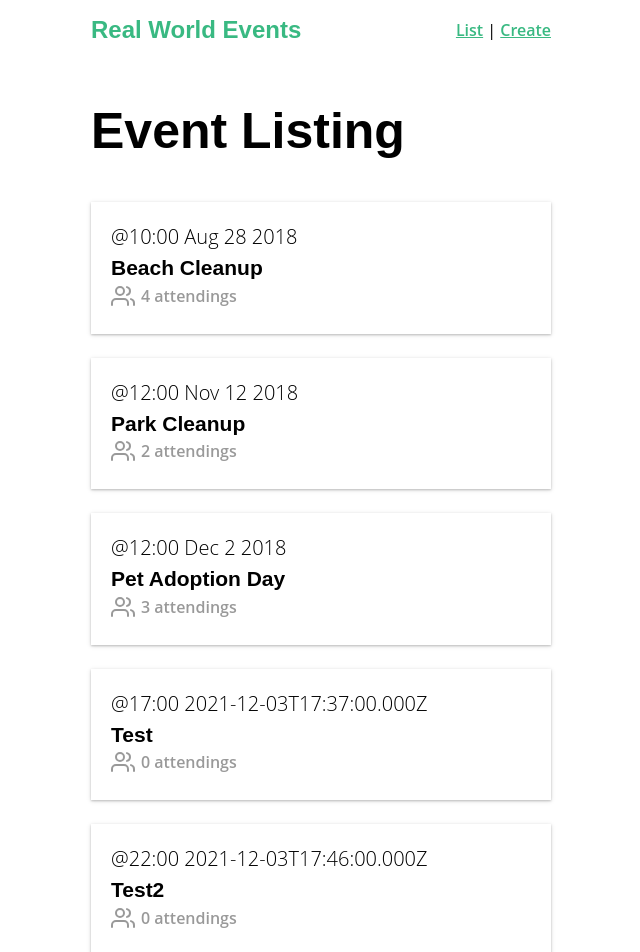
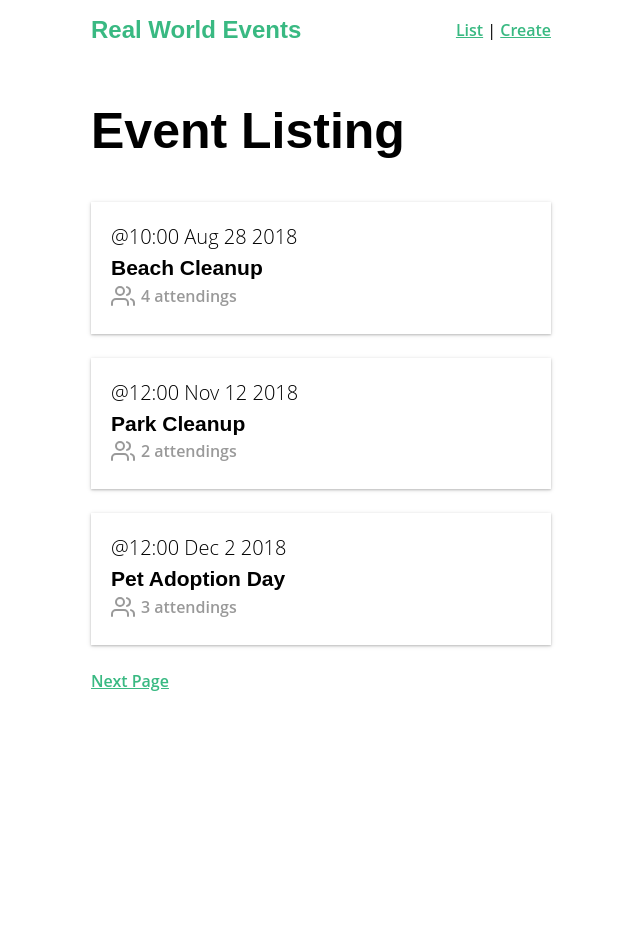
Before and after one commit to leonbohdan/real-world-vue, a Vue app: page / in a window 1280 px wide. Shown: the top 952 px of the page, without its empty margins (319-959 px from the left). After the commit the page ends 800 px from the top, so only its background shows below. Built offline with nearby package versions, Linux system fonts and the light colour scheme; data requests are answered from the project's data file.

Commit message:
Pagination

```diff
--- a/db.json
+++ b/db.json
@@ -73,31 +73,163 @@
       ]
     },
     {
-      "id": 137271,
-      "category": "nature",
-      "organizer": {
-        "id": "abc123",
-        "name": "Adam Jahr"
-      },
-      "title": "Test",
-      "description": "",
-      "location": "",
-      "date": "2021-12-03T17:37:00.000Z",
-      "time": "17:00",
-      "attendees": []
+      "id": 4,
+      "title": "Disco Party",
+      "date": "Aug 28 2018",
+      "time": "10:00",
+      "location": "Daytona Beach",
+      "description": "Let's clean up this beach.",
+      "organizer": "Adam Jahr",
+      "category": "sustainability",
+      "attendees": [
+        {
+          "id": "abc123",
+          "name": "Adam Jahr"
+        },
+        {
+          "id": "def456",
+          "name": "Gregg Pollack"
+        },
+        {
+          "id": "ghi789",
+          "name": "Beth Swanson"
+        },
+        {
+          "id": "jkl101",
+          "name": "Mary Gordon"
+        }
+      ]
     },
     {
-      "id": 6476867,
-      "category": "education",
+      "id": 5,
+      "title": "Vue Users Group",
+      "date": "Nov 12 2018",
+      "time": "12:00",
+      "location": "132 N Magnolia Street, Orlando, Florida",
+      "description": "We're going to clean up this park.",
+      "organizer": "Adam Jahr",
+      "category": "nature",
+      "attendees": [
+        {
+          "id": "ghi789",
+          "name": "Beth Swanson"
+        },
+        {
+          "id": "jkl101",
+          "name": "Mary Gordon"
+        }
+      ]
+    },
+    {
+      "id": 6,
+      "title": "Orlando Dev Meetup",
+      "date": "Dec 2 2018",
+      "time": "12:00",
+      "location": "132 N Magnolia Street, Orlando, Florida",
+      "description": "Help animals find new homes.",
+      "organizer": "Gregg Pollack",
+      "category": "animal welfare",
+      "attendees": [
+        {
+          "id": "abc123",
+          "name": "Adam Jahr"
+        },
+        {
+          "id": "ghi789",
+          "name": "Beth Swanson"
+        },
+        {
+          "id": "jkl101",
+          "name": "Mary Gordon"
+        }
+      ]
+    },
+    {
+      "id": 7,
+      "title": "Yoga Class",
+      "date": "Aug 28 2018",
+      "time": "10:00",
+      "location": "Daytona Beach",
+      "description": "Let's clean up this beach.",
+      "organizer": "Adam Jahr",
+      "category": "sustainability",
+      "attendees": [
+        {
+          "id": "abc123",
+          "name": "Adam Jahr"
+        },
+        {
+          "id": "def456",
+          "name": "Gregg Pollack"
+        },
+        {
+          "id": "ghi789",
+          "name": "Beth Swanson"
+        },
+        {
+          "id": "jkl101",
+          "name": "Mary Gordon"
+        }
+      ]
+    },
+    {
+      "id": 8,
+      "title": "Breathing Meditation",
+      "date": "Nov 12 2018",
+      "time": "12:00",
+      "location": "132 N Magnolia Street, Orlando, Florida",
+      "description": "We're going to clean up this park.",
+      "organizer": "Adam Jahr",
+      "category": "nature",
+      "attendees": [
+        {
+          "id": "ghi789",
+          "name": "Beth Swanson"
+        },
+        {
+          "id": "jkl101",
+          "name": "Mary Gordon"
+        }
+      ]
+    },
+    {
+      "id": 9,
+      "title": "Dancing Class",
+      "date": "Dec 2 2018",
+      "time": "12:00",
+      "location": "132 N Magnolia Street, Orlando, Florida",
+      "description": "Help animals find new homes.",
+      "organizer": "Gregg Pollack",
+      "category": "animal welfare",
+      "attendees": [
+        {
+          "id": "abc123",
+          "name": "Adam Jahr"
+        },
+        {
+          "id": "ghi789",
+          "name": "Beth Swanson"
+        },
+        {
+          "id": "jkl101",
+          "name": "Mary Gordon"
+        }
+      ]
+    },
+    {
+      "id": 10,
+      "category": "animal welfare",
       "organizer": {
-        "id": "abc123",
-        "name": "Adam Jahr"
+        "user": {
+          "id": "abc123",
+          "name": "Adam Jahr"
+        }
       },
-      "title": "Test2",
-      "description": "",
-      "location": "",
-      "date": "2021-12-03T17:46:00.000Z",
-      "time": "22:00",
+      "title": "Gregg's Event",
+      "description": "We'll do stuff",
+      "location": "Your House",
+      "date": "",
+      "time": "5:00",
       "attendees": []
     }
   ]
--- a/src/App.vue
+++ b/src/App.vue
@@ -2,7 +2,7 @@
   <div id="app">
     <nav-bar />
 
-    <router-view />
+    <router-view :key="$route.fullPath" />
   </div>
 </template>
 
--- a/src/services/EventService.js
+++ b/src/services/EventService.js
@@ -10,8 +10,8 @@ const apiClient = axios.create({
 });
 
 export default {
-  getEvents() {
-    return apiClient.get('/events');
+  getEvents(perPage, page) {
+    return apiClient.get('/events?_limit=' + perPage + '&_page=' + page);
   },
   getEvent(id) {
     return apiClient.get('/events/' + id);
--- a/src/store/index.js
+++ b/src/store/index.js
@@ -26,6 +26,7 @@ export default new Vuex.Store({
       { id: 4, text: '...', done: false },
     ],
     events: [],
+    eventsTotal: 0,
   },
   mutations: {
     ADD_EVENT(state, event) {
@@ -34,6 +35,9 @@ export default new Vuex.Store({
     SET_EVENTS(state, events) {
       state.events = events;
     },
+    SET_EVENTS_TOTAL(state, total) {
+      state.eventsTotal = total;
+    },
   },
   actions: {
     createEvent({ commit }, event) {
@@ -41,10 +45,11 @@ export default new Vuex.Store({
         commit('ADD_EVENT', event);
       });
     },
-    fetchEvents({ commit }) {
-      EventService.getEvents()
-        .then((response) => {
-          commit('SET_EVENTS', response.data);
+    fetchEvents({ commit }, { perPage, page }) {
+      EventService.getEvents(perPage, page)
+        .then((res) => {
+          commit('SET_EVENTS_TOTAL', res.headers['x-total-count']);
+          commit('SET_EVENTS', res.data);
         })
         .catch((error) => {
           console.log('There was an error:', error.response);
--- a/src/views/EventList.vue
+++ b/src/views/EventList.vue
@@ -3,6 +3,25 @@
     <h1>Event Listing</h1>
 
     <event-card v-for="event in events" :key="event.id" :event="event" />
+
+    <template v-if="page != 1">
+      <router-link
+        :to="{ name: 'event-list', query: { page: page - 1 } }"
+        rel="prev"
+      >
+        Prev Page
+      </router-link>
+    </template>
+
+    <span v-if="page != 1 && isLastPage">|</span>
+
+    <router-link
+      v-if="isLastPage"
+      :to="{ name: 'event-list', query: { page: page + 1 } }"
+      rel="next"
+    >
+      Next Page
+    </router-link>
   </div>
 </template>
 
@@ -12,17 +31,29 @@ import EventCard from '@/components/EventCard.vue';
 
 export default {
   data() {
-    return {};
+    return {
+      perPage: 3,
+    };
   },
   components: {
     EventCard,
   },
   computed: {
-    ...mapState(['events']),
+    ...mapState(['events', 'eventsTotal']),
+    page() {
+      // What page we're currently on
+      return parseInt(this.$route.query.page) || 1;
+    },
+    isLastPage() {
+      return this.eventsTotal > this.page * this.perPage;
+    },
   },
   methods: {
     fetchEvents() {
-      this.$store.dispatch('fetchEvents');
+      this.$store.dispatch('fetchEvents', {
+        perPage: this.perPage, // <-- How many items to display per page
+        page: this.page, // <-- What page we're on
+      });
     },
   },
   created() {
```
